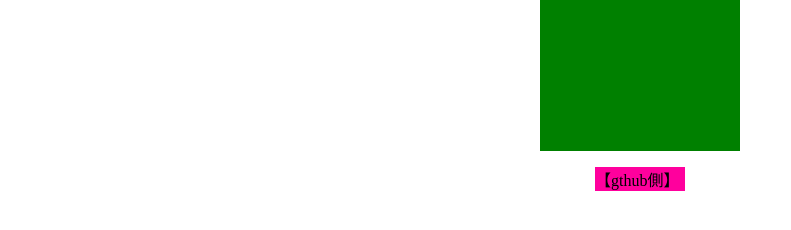
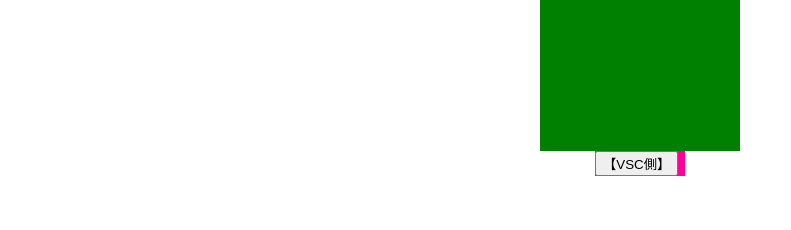
Before and after one commit to RyujiPointZero/RyujiPointZero.fnd20, a plain HTML site: page index.html in a window 1280 px wide. Shown: the part 138-368 px from the top of the page, without its empty margins (0-791 px from the left). Drawn offline with Linux system fonts and the light colour scheme.

Commit message:
Update index.html

```diff
--- a/index.html
+++ b/index.html
@@ -16,7 +16,9 @@
   </div>
   <div class = "bluebox">
   </div>
-<div class = "Name1"><p>【gthub側】</p></div>
+<div class = "Name1">
+  <button class = "n1" type="button">【VSC側】</button>
+  </div>
 
   <script type="text/javascript" src="FinalDocRyuji.js"></script>
 </body>
```
